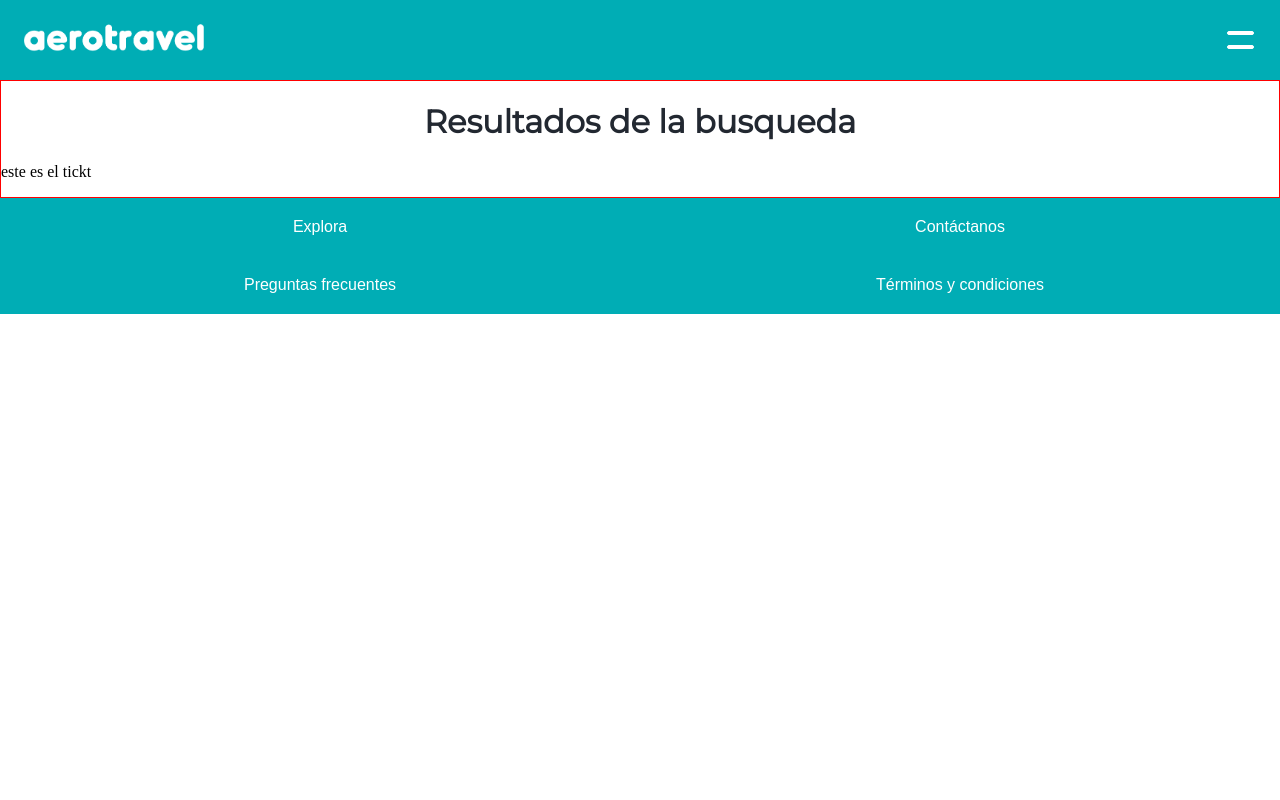
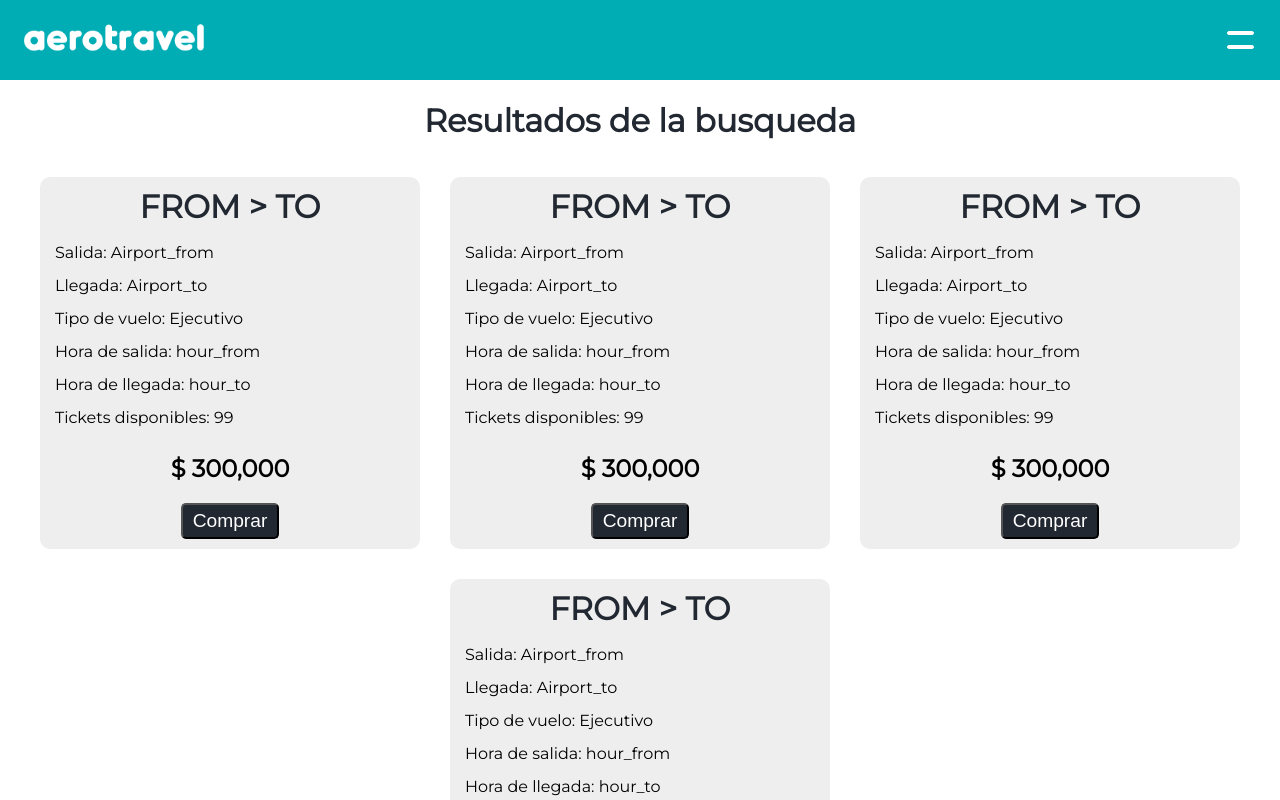
Before and after one commit to deveeup/2devs_project, a React app: page /resultados in a window 1280 px wide. Shown: the top 800 px of the page. Built offline with nearby package versions, Linux system fonts and the light colour scheme.

Commit message:
add tickets

```diff
--- /dev/null
+++ b/src/assets/styles/components/Ticket.scss
@@ -0,0 +1,40 @@
+@import "../imports.scss";
+
+.Ticket {
+  background-color: $white;
+  max-width: 350px;
+  width: 100%;
+  border-radius: 10px;
+  font-family: "Montserrat", sans-serif;
+  padding: 10px 15px;
+  margin: 15px;
+  display: flex;
+  justify-content: center;
+  align-items: center;
+  flex-direction: column;
+  h1 {
+    text-align: center;
+    font-family: "Montserrat", sans-serif;
+    color: $blue;
+    margin: 0 0 10px 0;
+    padding: 0;
+  }
+  span {
+    display: block;
+    margin: 7px 0;
+    width: 100%;
+  }
+  button {
+    background-color: $blue;
+    font-size: 1.2em;
+    color: white;
+    border-radius: 5px;
+    outline: none;
+    padding: 5px 10px;
+    cursor: pointer;
+    transition: 0.5s;
+    &:active {
+      transform: scale(0.9);
+    }
+  }
+}
--- a/src/assets/styles/containers/Results.scss
+++ b/src/assets/styles/containers/Results.scss
@@ -1,10 +1,15 @@
 @import "../imports.scss";
 
 .Results {
-  border: 1px solid red;
   h1 {
     text-align: center;
     font-family: "Montserrat", sans-serif;
     color: $blue;
   }
+  &-container {
+    display: flex;
+    justify-content: center;
+    align-items: center;
+    flex-wrap: wrap;
+  }
 }
--- a/src/components/Ticket.jsx
+++ b/src/components/Ticket.jsx
@@ -1,8 +1,17 @@
 import React from "react";
+import "../assets/styles/components/Ticket.scss";
 
 const Ticket = props => (
-  <div>
-    <p>este es el tickt</p>
+  <div className="Ticket">
+    <h1>FROM > TO</h1>
+    <span>Salida: Airport_from</span>
+    <span>Llegada: Airport_to</span>
+    <span>Tipo de vuelo: Ejecutivo</span>
+    <span>Hora de salida: hour_from</span>
+    <span>Hora de llegada: hour_to</span>
+    <span>Tickets disponibles: 99</span>
+    <h2>$ 300,000</h2>
+    <button>Comprar</button>
   </div>
 );
 
--- a/src/containers/Results.jsx
+++ b/src/containers/Results.jsx
@@ -5,7 +5,10 @@ const Results = props => {
   return (
     <div className="Results">
       <h1>Resultados de la busqueda</h1>
-      <div>
+      <div className="Results-container">
+        <Ticket />
+        <Ticket />
+        <Ticket />
         <Ticket />
       </div>
     </div>
```
Also changed, not shown: src/assets/styles/components/Results.scss (deleted).
